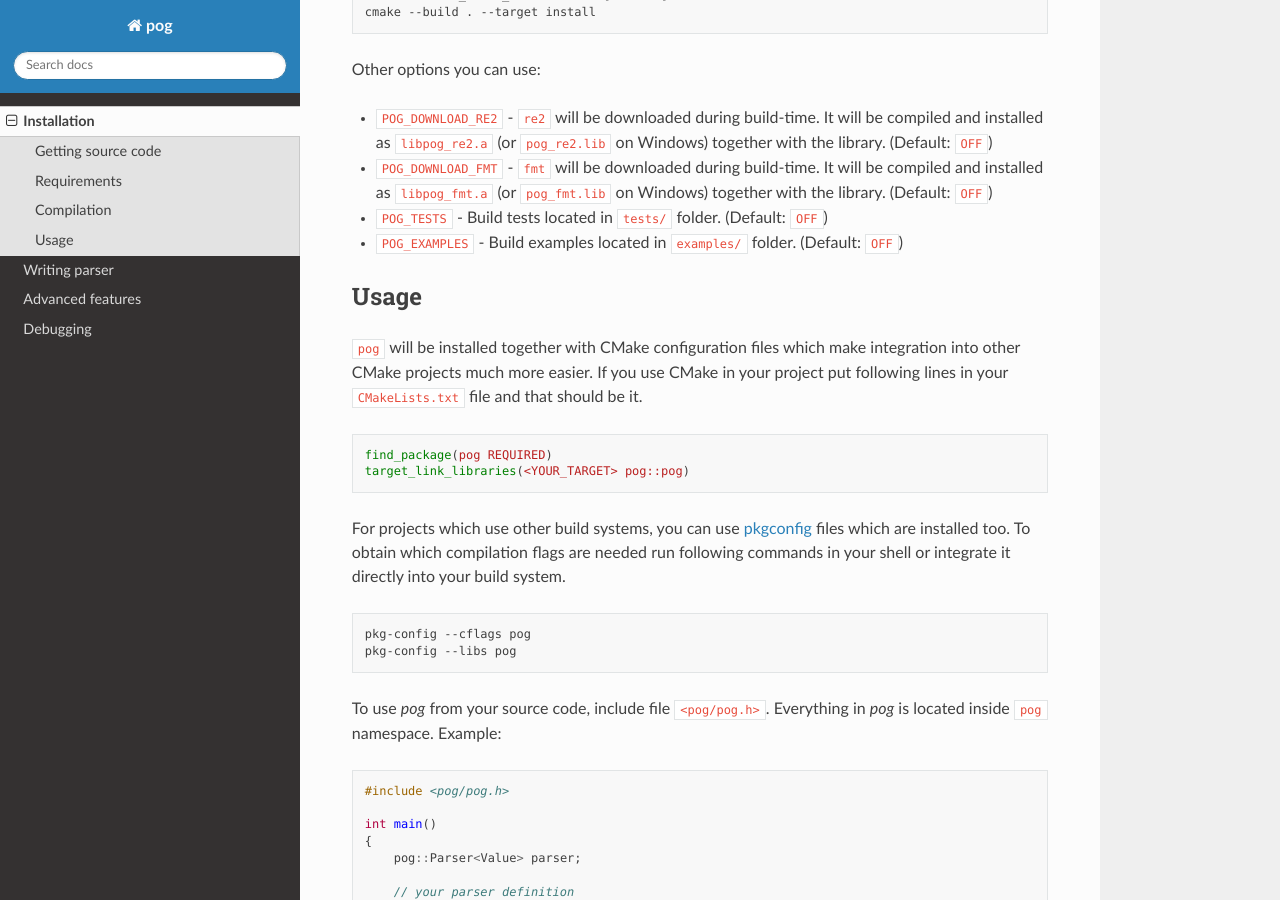
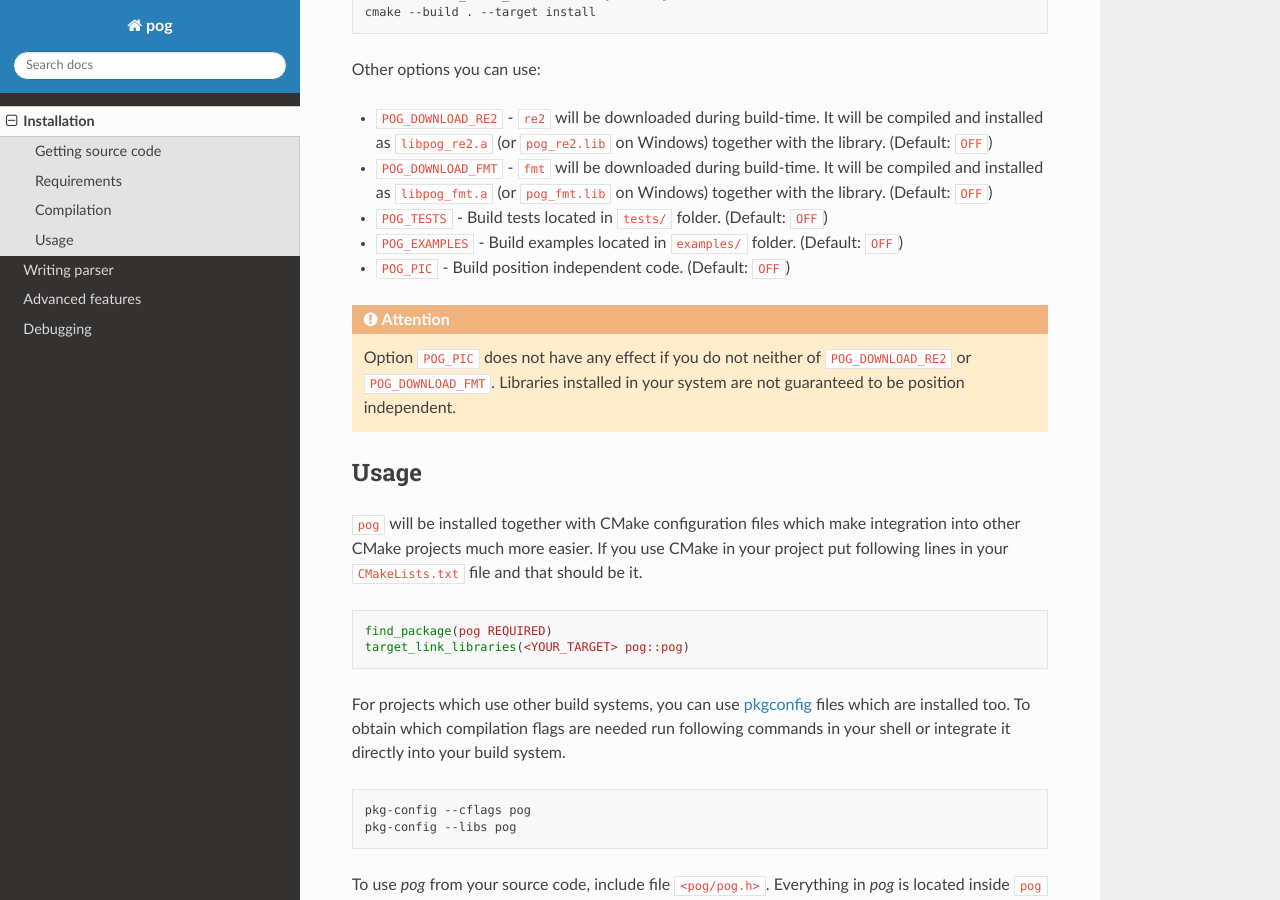
Before and after one commit to metthal/pog, a Sphinx documentation site: the page built from docs/installation.rst, in a window 1280 px wide and 900 px high, scrolled down 1247 px. Built offline with Sphinx 7.4.7 and the Read the Docs theme 2.0.0, drawn with Linux system fonts in a browser that asks for light colours.

Commit message:
Add POG_PIC documentation

```diff
--- a/docs/installation.rst
+++ b/docs/installation.rst
@@ -65,6 +65,11 @@ Other options you can use:
 * ``POG_DOWNLOAD_FMT`` - ``fmt`` will be downloaded during build-time. It will be compiled and installed as ``libpog_fmt.a`` (or ``pog_fmt.lib`` on Windows) together with the library. (Default: ``OFF``)
 * ``POG_TESTS`` - Build tests located in ``tests/`` folder. (Default: ``OFF``)
 * ``POG_EXAMPLES`` - Build examples located in ``examples/`` folder. (Default: ``OFF``)
+* ``POG_PIC`` - Build position independent code. (Default: ``OFF``)
+
+.. attention::
+
+  Option ``POG_PIC`` does not have any effect if you do not neither of ``POG_DOWNLOAD_RE2`` or ``POG_DOWNLOAD_FMT``. Libraries installed in your system are not guaranteed to be position independent.
 
 Usage
 =====
```
